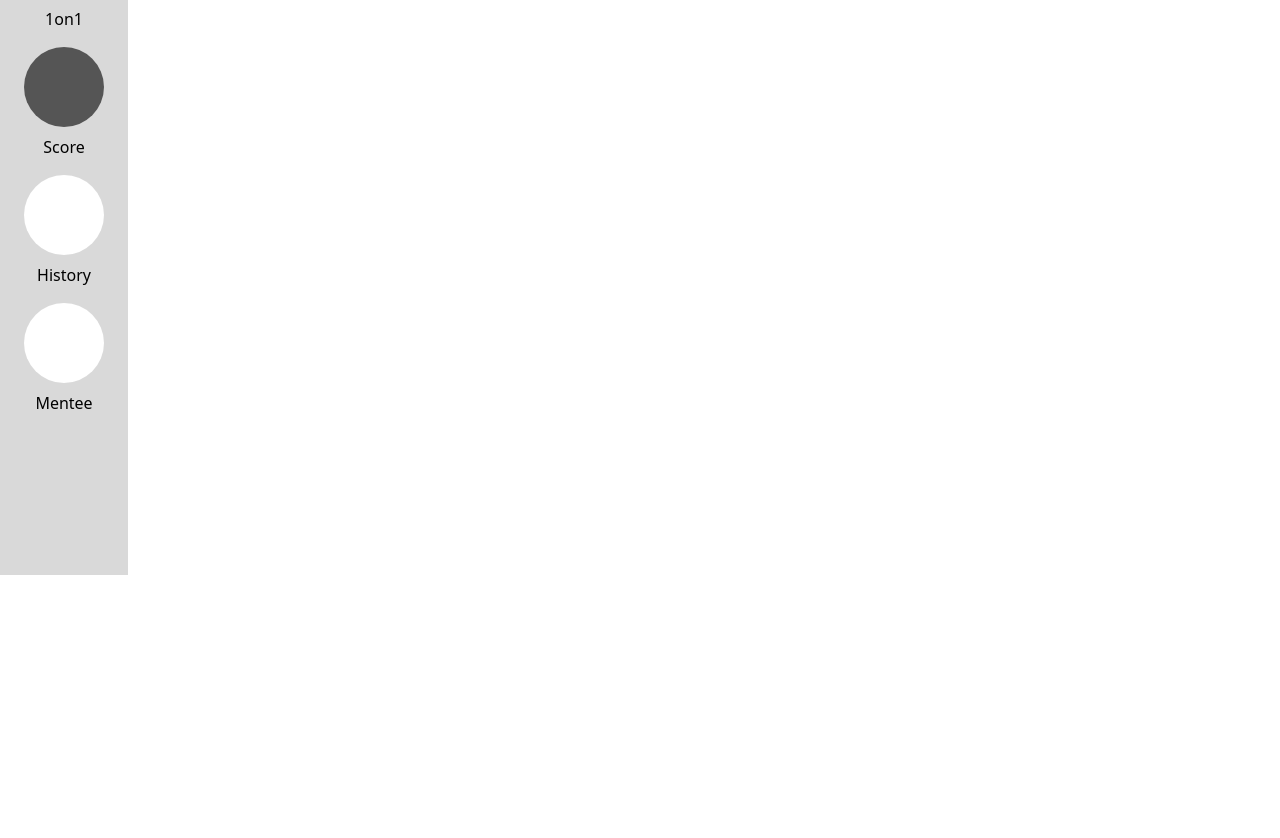
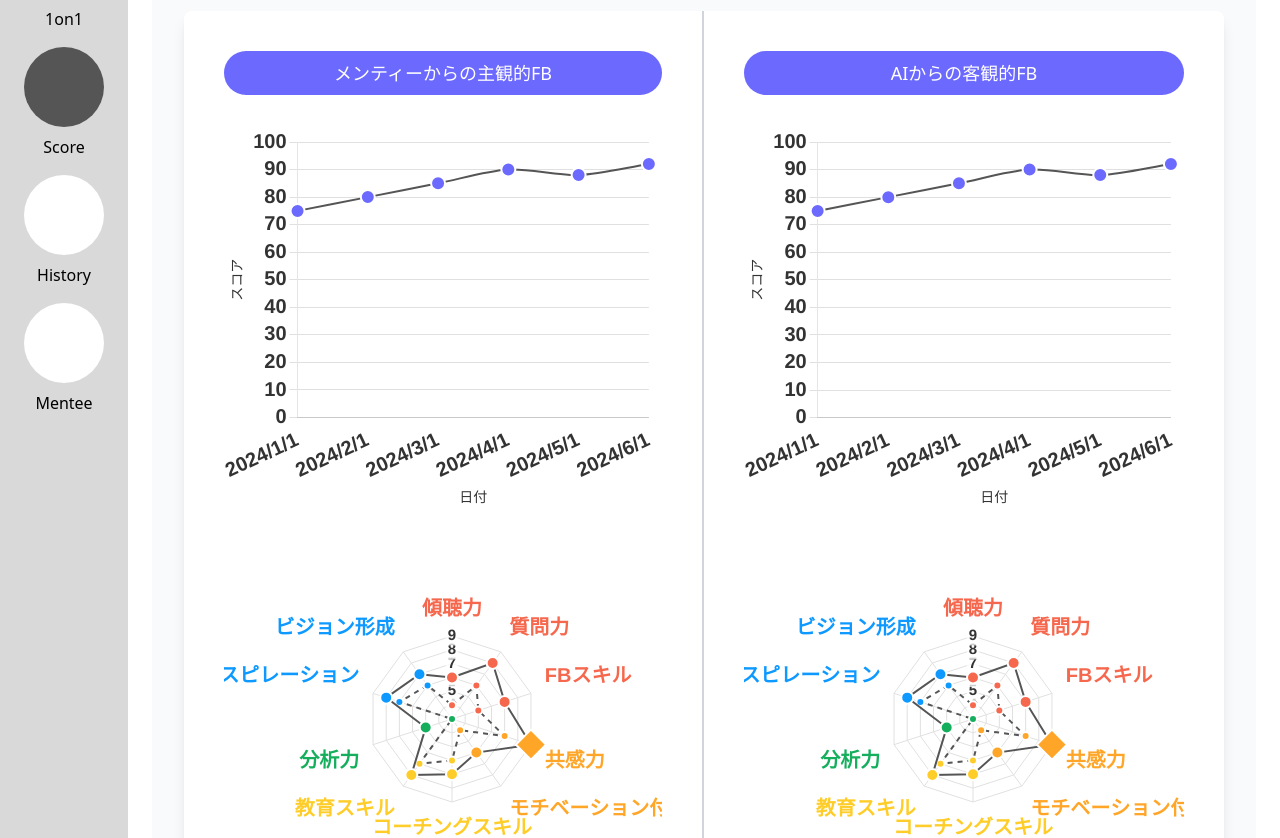
Before and after one commit to umazkym/TechCompassion, a Next.js app in the folder frontend/: page /menter/score in a window 1280 px wide. Shown: the part 225-1063 px from the top of the page. Before the commit the page ends 800 px from the top, so only its background shows below. Built offline with nearby package versions, Linux system fonts and the light colour scheme; some icons are missing.

Commit message:
スコア画面を一部実装

```diff
--- a/frontend/package.json
+++ b/frontend/package.json
@@ -10,11 +10,14 @@
   },
   "dependencies": {
     "@iconify/react": "^5.0.2",
+    "@types/chart.js": "^2.9.41",
+    "chart.js": "^4.4.3",
     "clsx": "^2.1.1",
     "daisyui": "^4.12.10",
     "jwt-decode": "^4.0.0",
     "next": "14.2.5",
     "react": "^18",
+    "react-chartjs-2": "^5.2.0",
     "react-dom": "^18",
     "react-modal": "^3.16.1",
     "react-toastify": "^10.0.5"
--- a/frontend/src/app/menter/1on1/page.tsx
+++ b/frontend/src/app/menter/1on1/page.tsx
@@ -1,4 +1,4 @@
-"use client";  // この行を追加
+"use client";
 
 import React, { useState } from 'react';
 import { useRouter } from 'next/navigation';
@@ -13,7 +13,7 @@ const Page = () => {
   };
 
   return (
-    <div className="flex flex-col min-h-screen p-8"> {/* min-h-screenを使用して、画面全体を占める */}
+    <div className="flex flex-col min-h-screen p-8">
       <div className='flex justify-between items-center'>
         <div className='text-4xl py-5'>1on1ミーティング</div>
         <div className='text-md'>作成日: 2024/1/1</div>
@@ -47,7 +47,7 @@ const Page = () => {
           </div>
         </div>
       </div>
-      <div className="flex mb-[-1px]"> {/* マイナスのマージンを適用 */}
+      <div className="flex mb-[-1px]">
         <button
           className={`py-2 px-4 rounded-t-lg flex items-center border border-[#555555] ${activeTab === 'tab1' ? 'bg-[#555555] text-white' : 'bg-gray-200 text-gray-700'}`}
           onClick={() => setActiveTab('tab1')}
@@ -70,7 +70,7 @@ const Page = () => {
           <Icon icon="carbon:save" className="ml-2 text-2xl" />
         </button>
       </div>
-      <div className="border border-[#555555] p-4 mt-[-1px] bg-white flex-1 overflow-y-auto"> {/* 高さを最大限に利用 */}
+      <div className="border border-[#555555] p-4 mt-[-1px] bg-white flex-1 overflow-y-auto">
         {
           activeTab === 'tab1' && <div className='text-lg'>あaaa</div>
         }
--- a/frontend/src/app/menter/score/page.tsx
+++ b/frontend/src/app/menter/score/page.tsx
@@ -1,11 +1,217 @@
-import React from 'react'
+"use client";
 
-const page = () => {
+import React from 'react';
+import { Line, Radar } from 'react-chartjs-2';
+import { Chart as ChartJS, CategoryScale, LinearScale, PointElement, LineElement, Title, Tooltip, Legend, RadialLinearScale, ScriptableScalePointLabelContext, ChartOptions, ChartData } from 'chart.js';
+
+ChartJS.register(CategoryScale, LinearScale, PointElement, LineElement, RadialLinearScale, Title, Tooltip, Legend);
+
+const Page = () => {
+  const data: ChartData<'line'> = {
+    labels: ['2024/1/1', '2024/2/1', '2024/3/1', '2024/4/1', '2024/5/1', '2024/6/1'],
+    datasets: [
+      {
+        label: 'スコア',
+        data: [75, 80, 85, 90, 88, 92],
+        borderColor: '#555555',
+        backgroundColor: '#6C69FF',
+        pointBackgroundColor: '#6C69FF',
+        pointBorderColor: '#FFFFFF',
+        borderWidth: 2,
+        pointRadius: 7,
+        pointHoverRadius: 9,
+        tension: 0.3,
+      },
+    ],
+  };
+
+  const options: ChartOptions<'line'> = {
+    responsive: true,
+    maintainAspectRatio: false,
+    plugins: {
+      legend: {
+        display: false,
+      },
+      tooltip: {
+        backgroundColor: '#FFFFFF',
+        titleColor: '#333',
+        bodyColor: '#555',
+        borderColor: '#6C69FF',
+        borderWidth: 1,
+      },
+    },
+    scales: {
+      x: {
+        title: {
+          display: true,
+          text: '日付',
+          font: {
+            size: 14,
+          },
+          color: '#333',
+        },
+        grid: {
+          display: false,
+        },
+        ticks: {
+          font: {
+            weight: 'bold',
+            size: 20,
+          },
+          color: '#333',
+        },
+      },
+      y: {
+        title: {
+          display: true,
+          text: 'スコア',
+          font: {
+            size: 14,
+          },
+          color: '#333',
+        },
+        min: 0,  // y軸の最小値を設定
+        max: 100,  // y軸の最大値を設定
+        grid: {
+          color: '#e0e0e0',
+        },
+        ticks: {
+          font: {
+            weight: 'bold',
+            size: 20,
+          },
+          color: '#333',
+        },
+      },
+    },
+  };
+
+  const radarData: ChartData<'radar'> = {
+    labels: ['傾聴力', '質問力', 'FBスキル', '共感力', 'モチベーション付与', 'コーチングスキル', '教育スキル', '分析力', 'インスピレーション', 'ビジョン形成'],
+    datasets: [
+      {
+        label: '今回',
+        data: [6, 8, 7, 9, 6, 7, 8, 5, 8, 7],
+        borderColor: '#555555',
+        borderWidth: 2,
+        pointBackgroundColor: [
+          '#F6684E', '#F6684E', '#F6684E',
+          '#FFA629', '#FFA629',
+          '#FFCD29', '#FFCD29',
+          '#14AE5C', '#0D99FF', '#0D99FF',
+        ],
+        pointBorderColor: '#FFFFFF',
+        pointHoverBackgroundColor: '#FFFFFF',
+        pointHoverBorderColor: '#6C69FF',
+        pointRadius: (ctx) => ctx.raw === Math.max(...(ctx.chart.data.datasets[0].data as number[])) ? 15 : 6,
+        pointStyle: (ctx) => ctx.raw === Math.max(...(ctx.chart.data.datasets[0].data as number[])) ? 'rectRot' : 'circle',
+        pointHoverRadius: 15,
+      },
+      {
+        label: '前回',
+        data: [4, 6, 5, 7, 4, 6, 7, 3, 7, 6],
+        borderColor: '#555555',
+        borderDash: [5, 5],
+        borderWidth: 2,
+        pointBackgroundColor: [
+          '#F6684E', '#F6684E', '#F6684E',
+          '#FFA629', '#FFA629',
+          '#FFCD29', '#FFCD29',
+          '#14AE5C', '#0D99FF', '#0D99FF',
+        ],
+        pointBorderColor: '#FFFFFF',
+        pointHoverBackgroundColor: '#FFFFFF',
+        pointHoverBorderColor: '#6C69FF',
+        pointRadius: 4,
+        pointHoverRadius: 6,
+      },
+    ],
+  };
+
+  const radarOptions: ChartOptions<'radar'> = {
+    responsive: true,
+    maintainAspectRatio: false,
+    plugins: {
+      legend: {
+        position: 'bottom',
+      },
+      tooltip: {
+        backgroundColor: '#FFFFFF',
+        titleColor: '#333',
+        bodyColor: '#555',
+        borderColor: '#6C69FF',
+        borderWidth: 1,
+      },
+    },
+    scales: {
+      r: {
+        angleLines: {
+          color: '#e0e0e0',
+        },
+        grid: {
+          color: '#e0e0e0',
+        },
+        pointLabels: {
+          color: (ctx: ScriptableScalePointLabelContext) => {
+            const colors = [
+              '#F6684E', '#F6684E', '#F6684E',
+              '#FFA629', '#FFA629',
+              '#FFCD29', '#FFCD29',
+              '#14AE5C', '#0D99FF', '#0D99FF',
+            ];
+            return colors[ctx.index];
+          },
+          font: {
+            weight: 'bold',
+            size: 20,
+          },
+        },
+        ticks: {
+          min: 0 as any,  // レーダーチャートの最小値を設定
+          max: 10 as any,  // レーダーチャートの最大値を設定
+          color: '#333',
+          font: {
+            weight: 'bold',
+            size: 15,
+          },
+        } as any,  // 型エラーを避けるためのキャスト
+      },
+    },
+  };
+
   return (
-    <div>
-        score
+    <div className="flex flex-col min-h-screen p-8 bg-gray-50">
+      <div className='text-4xl py-5 font-semibold'>山田花子さんのスキルマップ</div>
+      <div className='flex flex-col lg:flex-row justify-between mb-8'>
+        <div className='text-xl py-5 text-center lg:text-left'>山田太郎さんとの1on1ミーティング</div>
+        <div className='text-md text-center lg:text-right'>作成日: 2024/1/1</div>
+      </div>
+      <div className='flex flex-col lg:flex-row items-center bg-white shadow-lg rounded-lg'>
+        <div className='w-full lg:w-1/2 p-10 border-b lg:border-b-0 lg:border-r-2 border-gray-300'>
+          <div className='bg-[#6C69FF] w-full py-2 rounded-full text-center text-white text-lg font-medium'>
+            メンティーからの主観的FB
+          </div>
+          <div className="mt-8 h-96">
+            <Line data={data} options={options} />
+          </div>
+          <div className="mt-8 h-96">
+            <Radar data={radarData} options={radarOptions} />
+          </div>
+        </div>
+        <div className='w-full lg:w-1/2 p-10'>
+          <div className='bg-[#6C69FF] w-full py-2 rounded-full text-center text-white text-lg font-medium'>
+            AIからの客観的FB
+          </div>
+          <div className="mt-8 h-96">
+            <Line data={data} options={options} />
+          </div>
+          <div className="mt-8 h-96">
+            <Radar data={radarData} options={radarOptions} />
+          </div>
+        </div>
+      </div>
     </div>
-  )
+  );
 }
 
-export default page
+export default Page;
```
Also changed, not shown: 2 other files (tests, documents, lock files or other folders).
